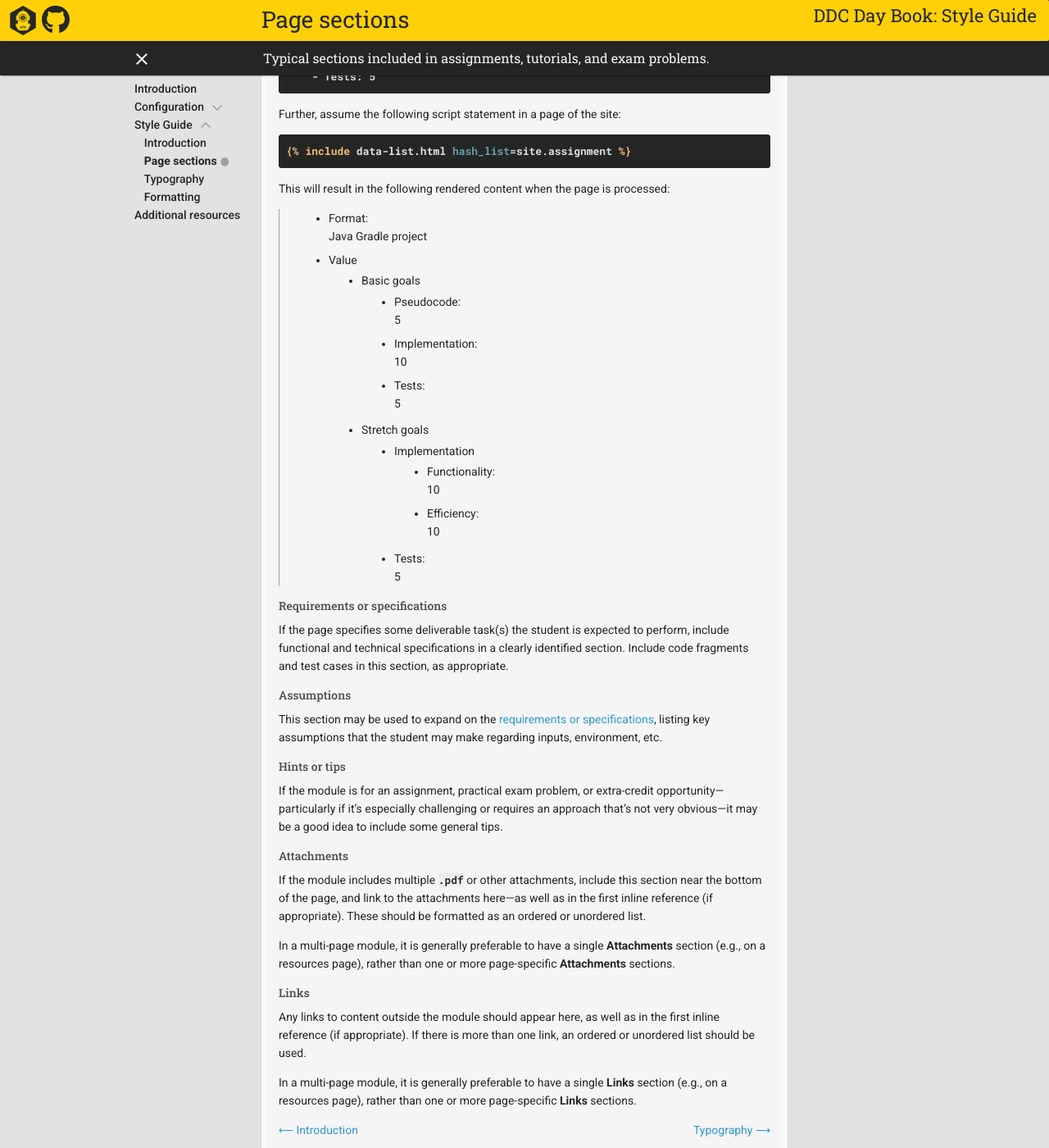
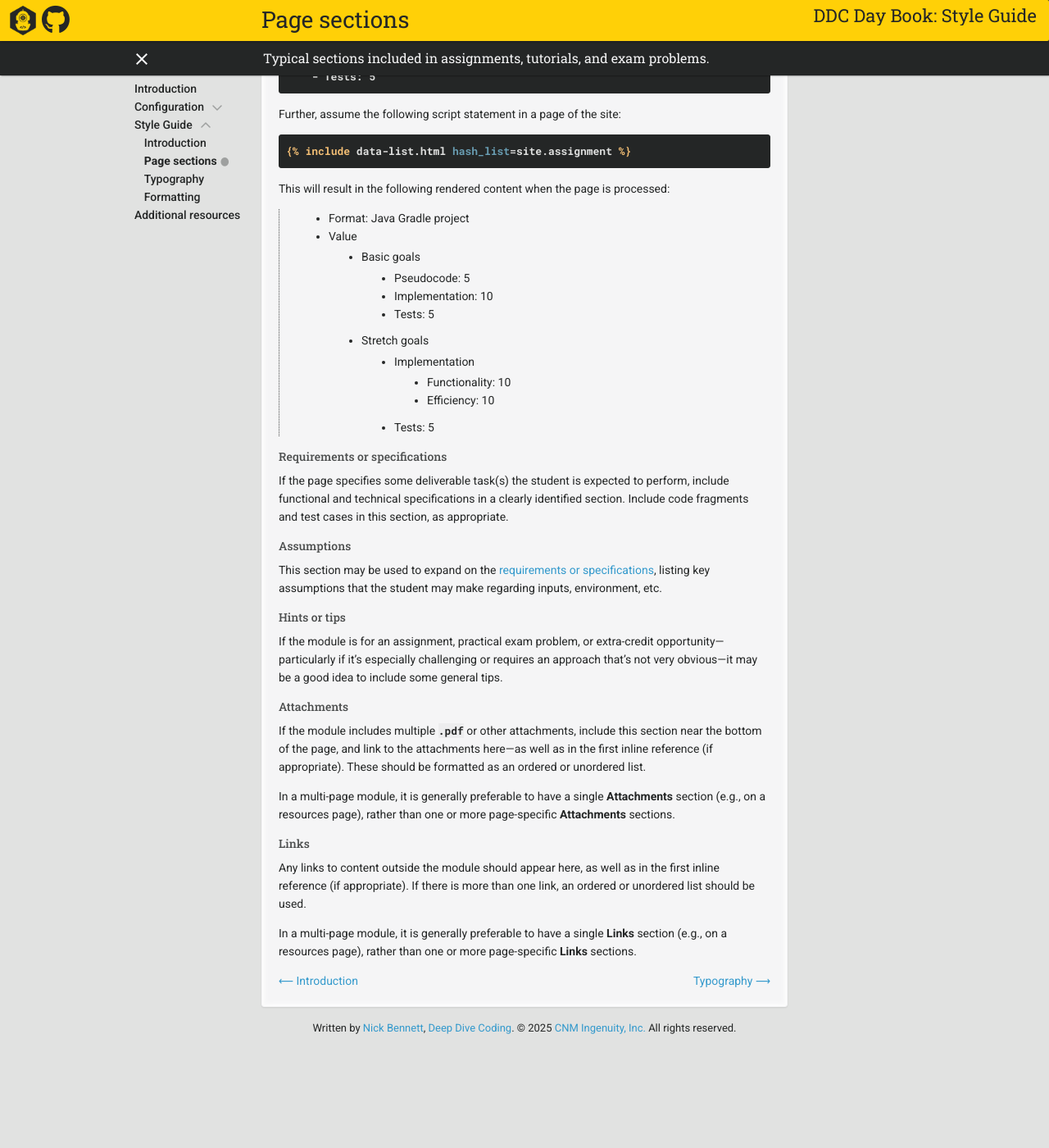
Before and after one commit to ddc-java/ddc-day-book, a Jekyll site: the page built from content/sections.md, in a window 1280 px wide and 1400 px high, scrolled down 2650 px. Shown: the whole window at 82% size. Built offline with Jekyll 4.4.1, drawn with Linux system fonts in a browser that asks for light colours; nearby versions of some CDN libraries; our own code applies the rules of GitHub Pages for plain Markdown files; after the commit the page ends 3932 px from its top, so only the background shows below that.

Commit message:
RS changes w/ mods req 8 May; bottom navigation to external.

```diff
--- a/_includes/data-list.html
+++ b/_includes/data-list.html
@@ -1,5 +1,5 @@
 {%- assign hash_list = include.hash_list -%}
-{%- assign list_prefix = include.list_prefix | default: '<ul class = "url-link">' -%}
+{%- assign list_prefix = include.list_prefix | default: '<ul class="inline-para">' -%}
 {%- assign list_suffix = include.list_suffix | default: "</ul>" -%}
 {%- assign item_prefix = include.item_prefix | default: "<li>" -%}
 {%- assign item_suffix = include.item_suffix | default: "</li>" -%}
--- a/_includes/navigation-prev-next.html
+++ b/_includes/navigation-prev-next.html
@@ -40,6 +44,7 @@
         {%- assign parts = pair | split: "#" -%}
         {%- assign title = parts[0] -%}
         {%- assign url = parts[1] -%}
+        {%- assign class = parts[2] -%}
 
         {%- if url == current_url -%}
 
@@ -61,8 +66,9 @@
       {%- assign parts = previous_pair | split: "#" -%}
       {%- assign title = parts[0] -%}
       {%- assign url = parts[1] -%}
+      {%- assign class = parts[2] -%}
 
-      <a class="previous-page" href="{{ url }}">{{ title }}</a>
+      <a class="previous-page {{ class }}" href="{{ url }}">{{ title }}</a>
 
     {%- else -%}
 
--- a/_sass/ddc-day-book.scss
+++ b/_sass/ddc-day-book.scss
@@ -868,15 +868,14 @@ div.wrapper {
     border: 1px solid $base-light-color;
     box-shadow: 0 1px 2px rgba(0, 0, 0, 0.09), inset 0 0 2px 2px rgba(255, 255, 255, 0.5), inset 0 0 5px 5px rgba(255, 255, 255, 0.4);
 
-    & > ul.url-link {
+    .inline-para {
+      p {
+        display: inline;
+        margin: 0;
+        padding: 0;
+      }
+    }
 
-  p {
-    display: inline;
-    margin: 0;
-    padding: 0;
-  }
-
-}
     *[id], a[name] {
       scroll-margin-top: 120px;
     }
```
Also changed, not shown: other parts of _includes/navigation-prev-next.html (+5 -1 lines).
